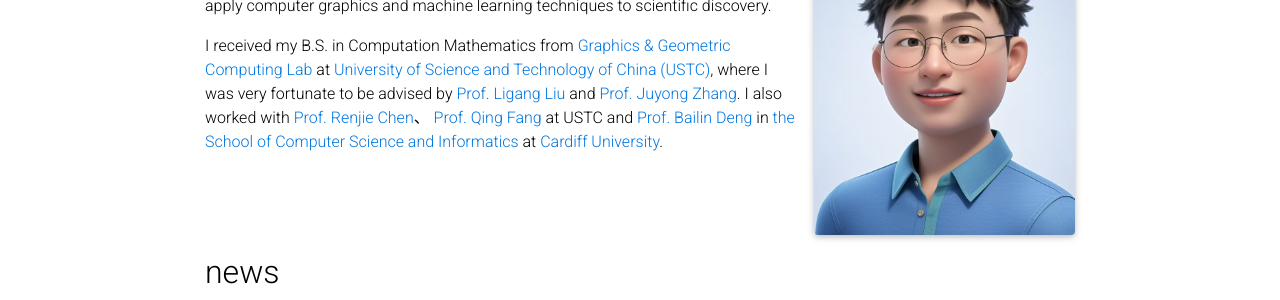
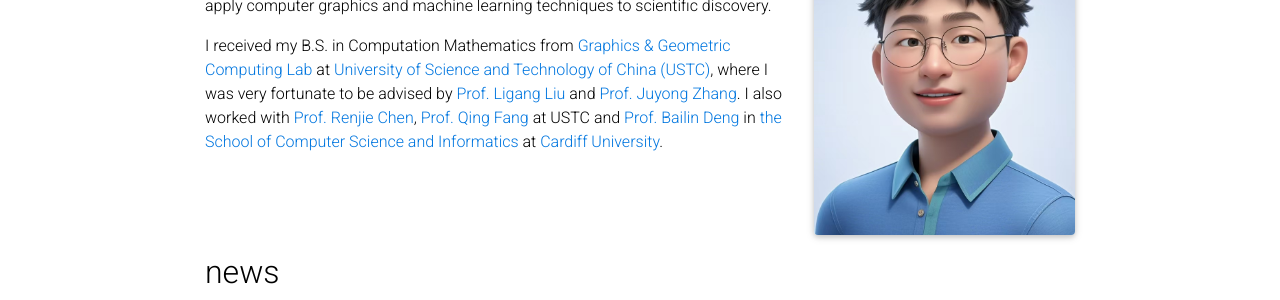
Before and after one commit to wclw1021/wclw1021.github.io, a Jekyll site: the page built from _pages/about.md, in a window 1280 px wide. Shown: the part 342-642 px from the top of the page. Built offline with Jekyll 4.4.1, drawn with Linux system fonts in a browser that asks for light colours; nearby versions of some CDN libraries; a style sheet for code colours, icons or effects is not loaded.

```diff
--- a/_pages/about.md
+++ b/_pages/about.md
@@ -16,4 +16,4 @@ selected_papers: false # includes a list of papers marked as "selected={true}"
 
 I'm a first-year CS Ph.D. student at the University of British Columbia, advised by <a href="https://peterchencyc.com/">Prof. Peter Yichen Chen</a>. Currently, my research focuses on computer graphics and how to apply computer graphics and machine learning techniques to scientific discovery.
 
-I received my B.S. in Computation Mathematics from <a href="http://gcl.ustc.edu.cn/">Graphics & Geometric Computing Lab</a> at <a href="http://gcl.ustc.edu.cn/">University of Science and Technology of China (USTC)</a>, where I was very fortunate to be advised by <a href="http://staff.ustc.edu.cn/~lgliu/">Prof. Ligang Liu</a> and <a href="http://staff.ustc.edu.cn/~juyong/">Prof. Juyong Zhang</a>. I also worked with <a href="http://staff.ustc.edu.cn/~renjiec/">Prof. Renjie Chen</a>、 <a href="https://qingfang1208.github.io/">Prof. Qing Fang</a> at USTC and <a href="http://www.bdeng.me/">Prof. Bailin Deng</a> in <a href="https://www.cardiff.ac.uk/computer-science">the School of Computer Science and Informatics</a> at <a href="https://www.cardiff.ac.uk/">Cardiff University</a>.
+I received my B.S. in Computation Mathematics from <a href="http://gcl.ustc.edu.cn/">Graphics & Geometric Computing Lab</a> at <a href="http://gcl.ustc.edu.cn/">University of Science and Technology of China (USTC)</a>, where I was very fortunate to be advised by <a href="http://staff.ustc.edu.cn/~lgliu/">Prof. Ligang Liu</a> and <a href="http://staff.ustc.edu.cn/~juyong/">Prof. Juyong Zhang</a>. I also worked with <a href="http://staff.ustc.edu.cn/~renjiec/">Prof. Renjie Chen</a>, <a href="https://qingfang1208.github.io/">Prof. Qing Fang</a> at USTC and <a href="http://www.bdeng.me/">Prof. Bailin Deng</a> in <a href="https://www.cardiff.ac.uk/computer-science">the School of Computer Science and Informatics</a> at <a href="https://www.cardiff.ac.uk/">Cardiff University</a>.
```
